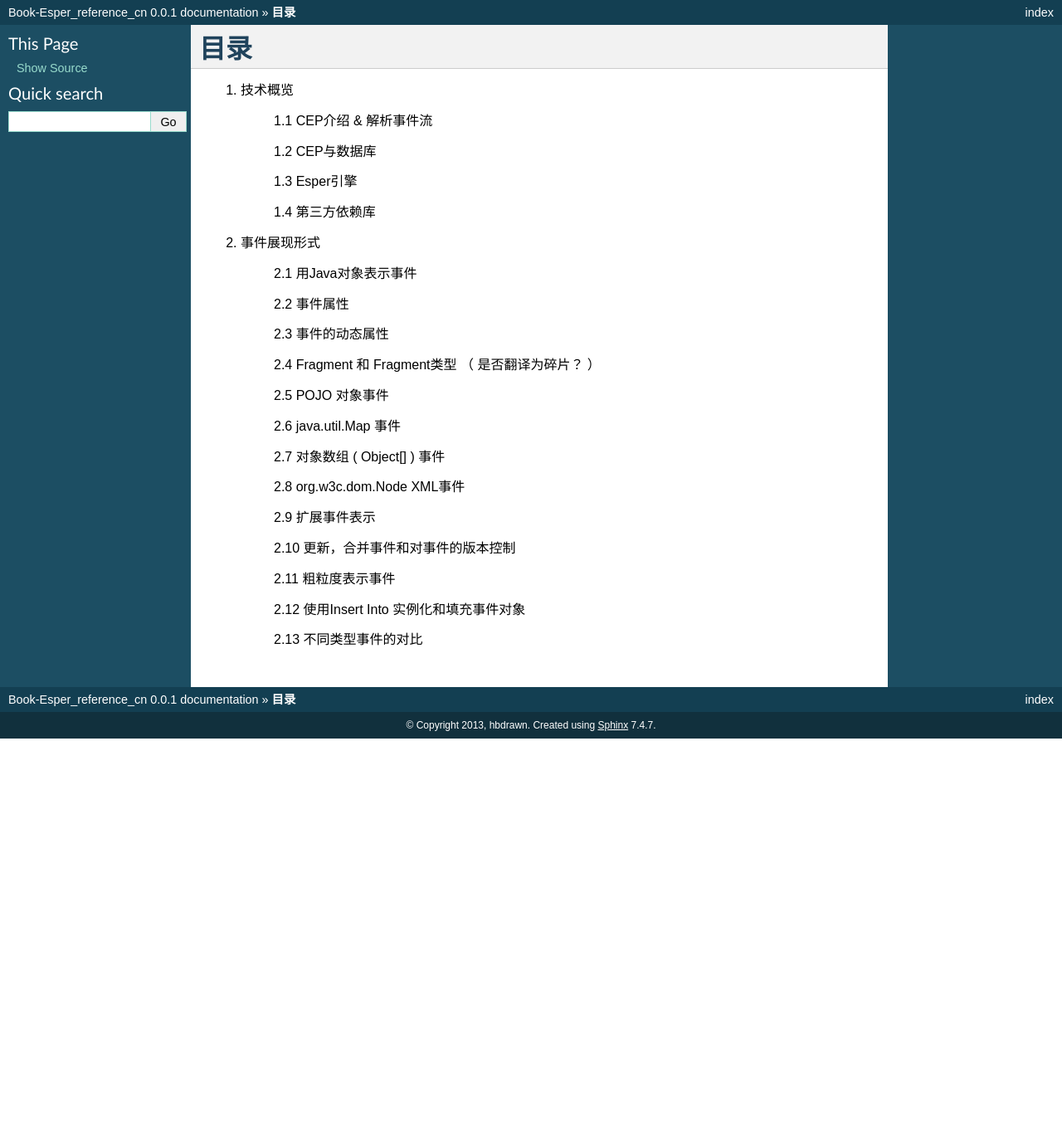
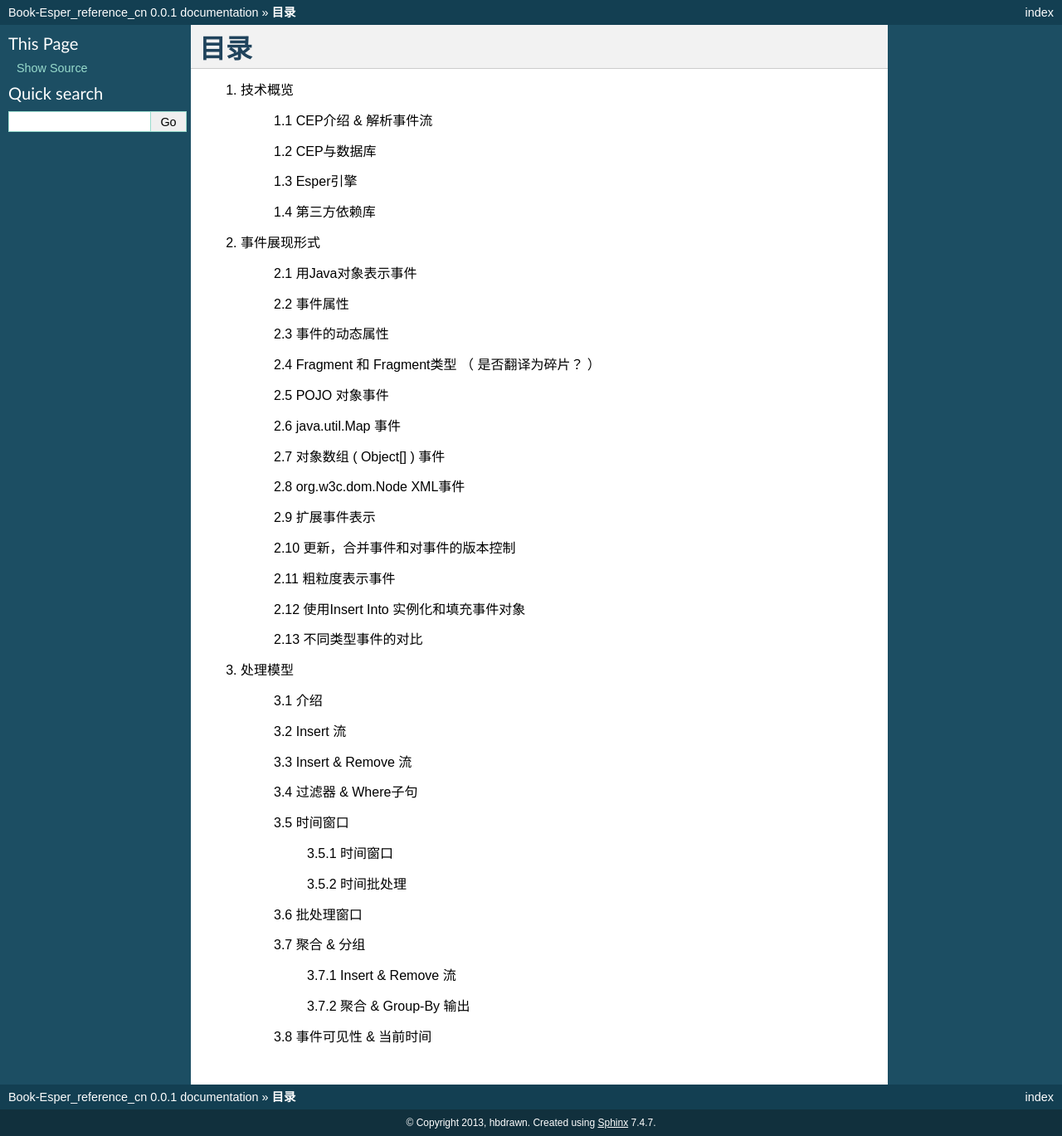
Before and after one commit to hancy2013/Book-Esper_reference_cn, a Sphinx documentation site: the page built from source/tableContent.rst, in a window 1280 px wide. Shown: the whole page at 83% size. Built offline with Sphinx 7.4.7, drawn with Linux system fonts in a browser that asks for light colours; before the commit the page ends 900 px from its top, so only the background shows below that.

Commit message:
Update tableContent.rst

```diff
--- a/source/tableContent.rst
+++ b/source/tableContent.rst
@@ -37,3 +37,28 @@
 	2.12 使用Insert Into 实例化和填充事件对象
 
 	2.13 不同类型事件的对比
+#. 处理模型
+
+	3.1 介绍
+
+	3.2 Insert 流
+
+	3.3 Insert & Remove 流
+
+	3.4 过滤器 & Where子句
+
+	3.5 时间窗口
+
+		3.5.1 时间窗口
+
+		3.5.2 时间批处理
+
+	3.6 批处理窗口
+
+	3.7 聚合 & 分组
+
+		3.7.1 Insert & Remove 流
+
+		3.7.2 聚合 & Group-By 输出
+
+	3.8 事件可见性 & 当前时间
```
